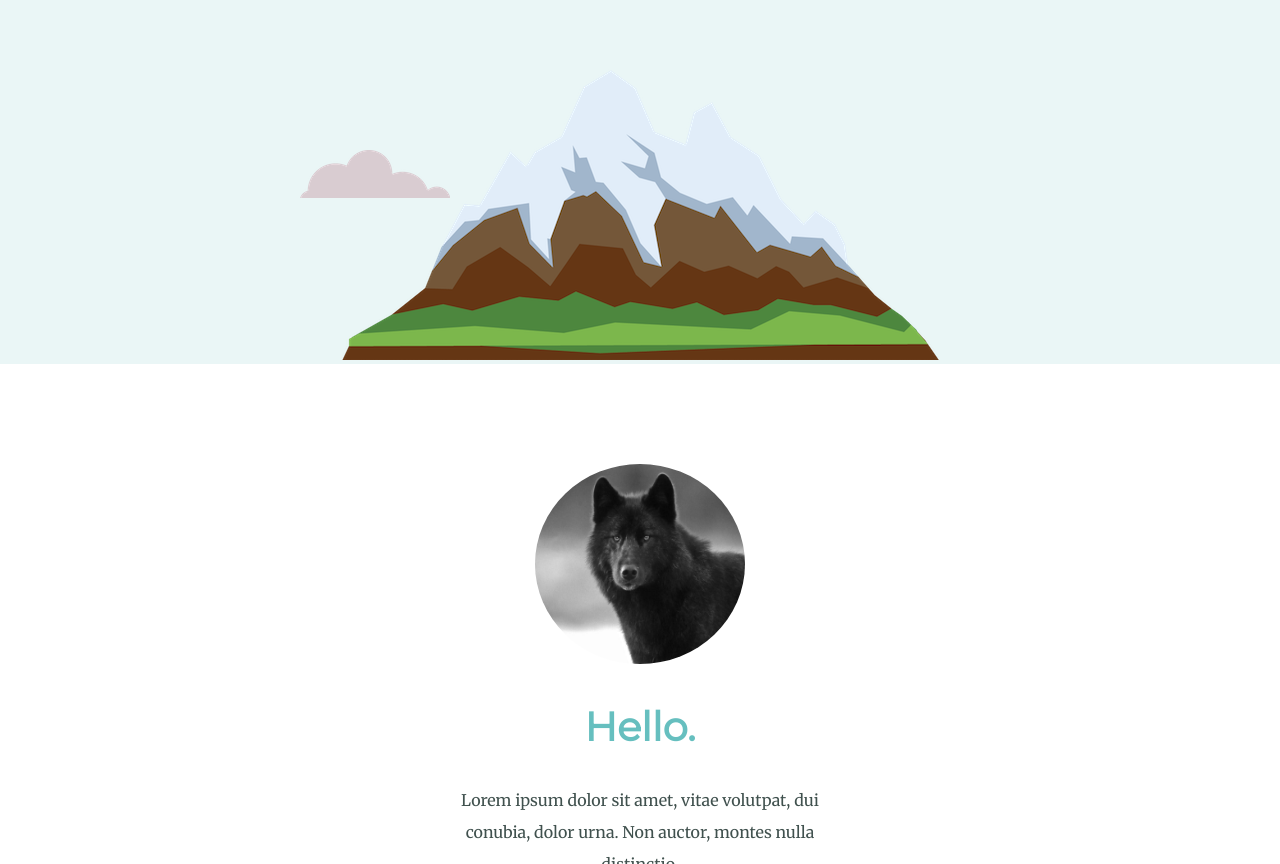
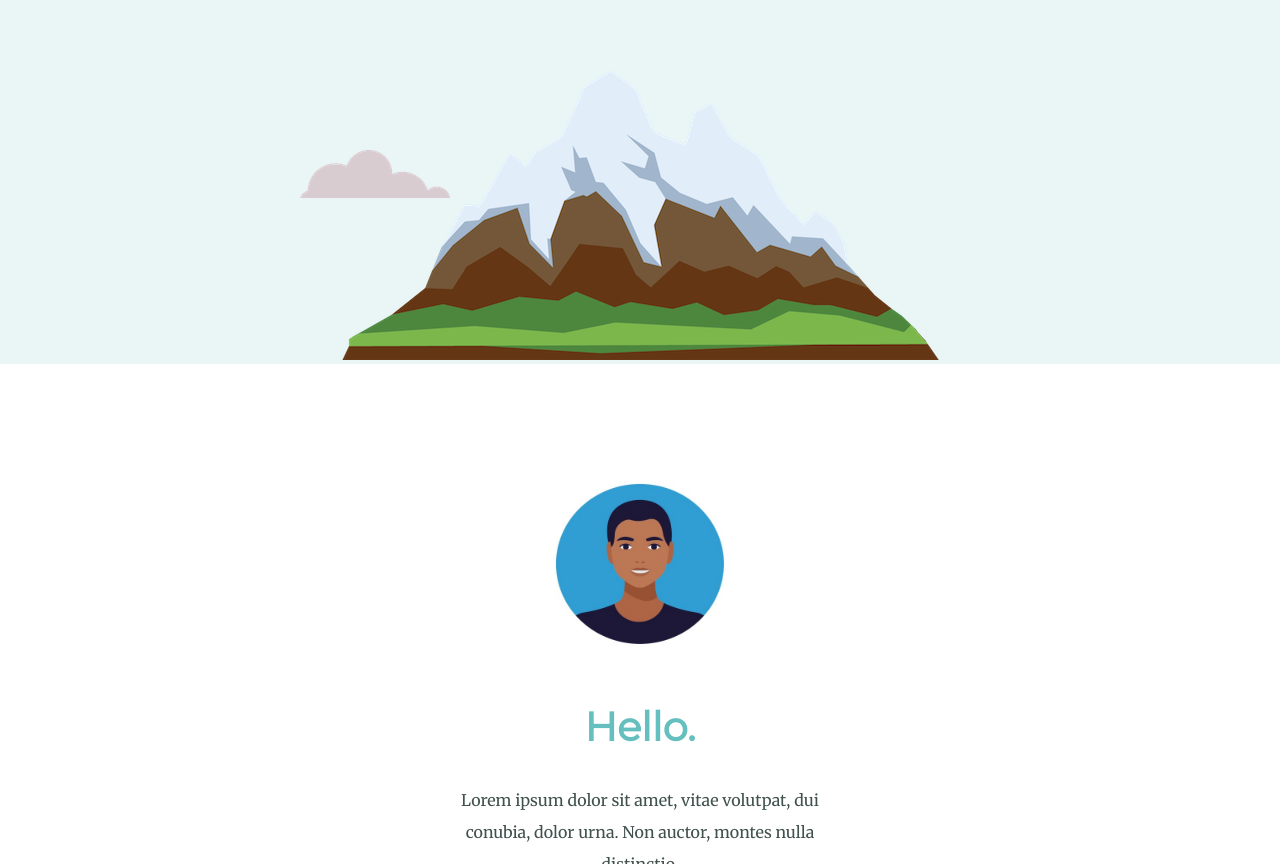
Before and after one commit to Wellingttoonn/csssite, a plain HTML site: page index.html in a window 1280 px wide. Shown: the part 352-1216 px from the top of the page. Drawn offline with Linux system fonts and the light colour scheme.

Commit message:
Change Images in HTML File

```diff
--- a/index.html
+++ b/index.html
@@ -20,7 +20,7 @@
     </div>
     <div class="middle-container">
       <!-- Hello Section -->
-      <img class="avatarimg" src="images/wolf.jpg" alt="I">
+      <img class="avatarimg" src="images/avatar.jpg" alt="I">
       <h2>Hello.</h2>
       <p class="desc-text">Lorem ipsum dolor sit amet, vitae volutpat, dui conubia, dolor urna. Non auctor, montes nulla distinctio.</p>
       <hr>
```
